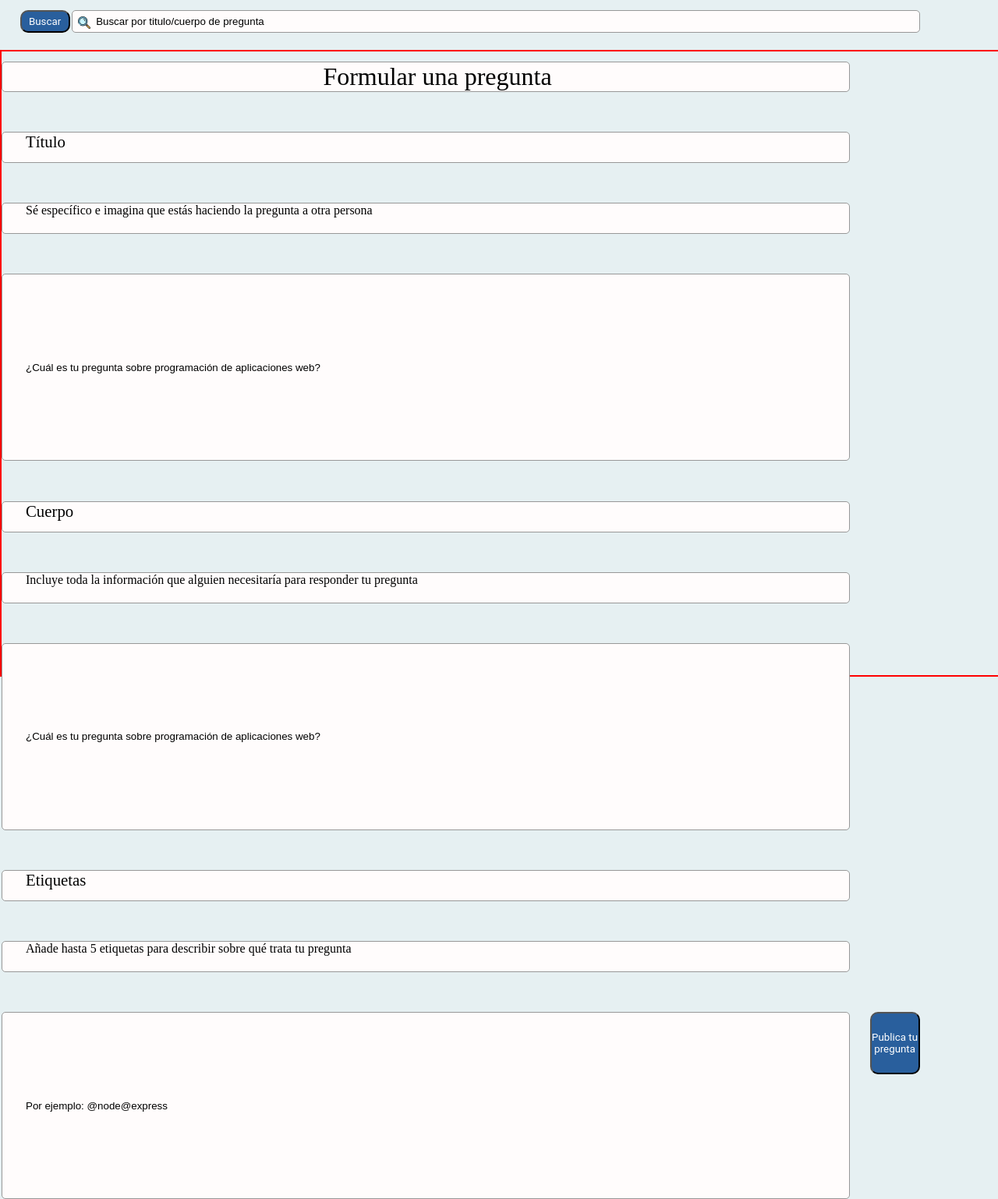
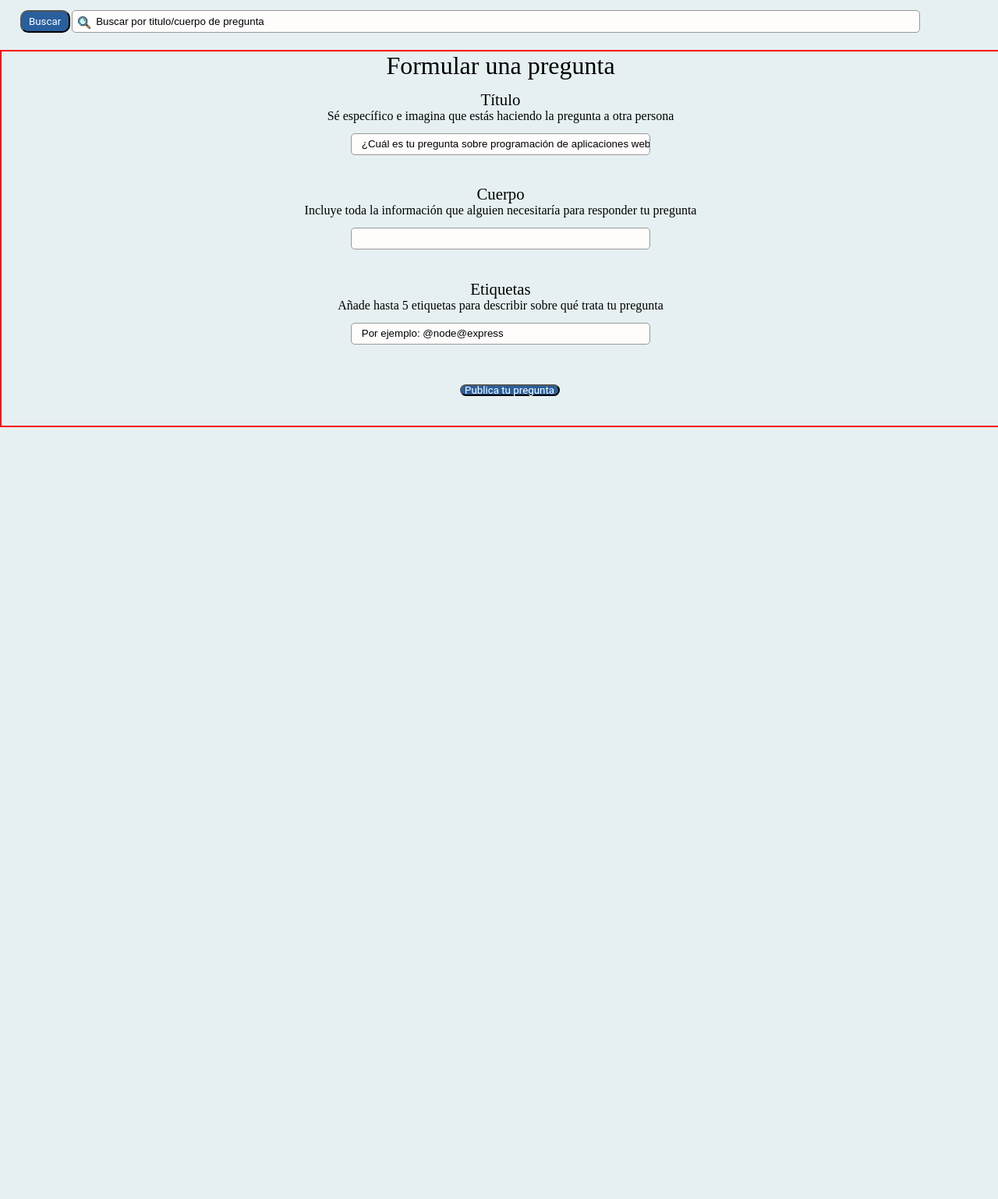
Before and after one commit to Cargon16/Proyecto-AW, a PHP site: page /vistas/paginaFormularPregunta.php in a window 1280 px wide. Shown: the part 244-1782 px from the top of the page at 78% size. After the commit the page ends 792 px from the top, so only its background shows below. Run offline with PHP 8.4, Linux system fonts and the light colour scheme.

Commit message:
cambios en formularioPregunta

```diff
--- a/Css/estilo.css
+++ b/Css/estilo.css
@@ -130,46 +130,41 @@ font-size: 100%;
     position: absolute;
     margin-top: 5%;
     width: 100%;
-    height: 100%;
+    height: 60%;
 
 }
 
 #divTitulo{
     text-align: center;
     font-size: 200%;
-    margin-bottom: 4%;
+    margin-bottom: 1%;
 }
 
 #tituloFormulario{
     font-size:130%;
+
 }
 
 .formularioPregunta{
     width: 100%;
     height: 100%;
     position: absolute;
+    border: 2px solid red;
+
+    display: flex;
+    flex-direction: column;
     align-items: center;
-    border: 2px solid red;
+
 }
 
 .formularioPregunta label{
-    width: 85%;
-    height: 5%;
-    margin-top: 1%;
-    margin-bottom: 3%;
 
-    float: left;
-
-    border: 1px solid #989898;
-    box-sizing: border-box;
-    border-radius: 5px;
-    background:  #FFFCFC;
-    padding-left: 30px;
+    font-size: 100%;
 }
 
 .formularioPregunta button{
-    width: 5%;
-    height: 10%;
+    width: 10%;
+    height: 3%;
 
     margin-top: 1%;
     margin-bottom: 3%;
@@ -194,16 +189,17 @@ font-size: 100%;
 }
 
 .formularioPregunta input{
-    width: 85%;
-    height: 30%;
+    width: 30%;
+    height: 59%;
     margin-top: 1%;
     margin-bottom: 3%;
-
-    float: left;
+    padding-left: 1%;
+    display: inline-block;
+    text-align: start;
 
     border: 1px solid #989898;
     box-sizing: border-box;
     border-radius: 5px;
-    background:  #FFFCFC;
-    padding-left: 30px;
+    background: #FFFCFC;
+
 }
--- a/vistas/paginaFormularPregunta.php
+++ b/vistas/paginaFormularPregunta.php
@@ -33,7 +33,7 @@
 
             <label id="tituloFormulario">Cuerpo</label>
             <label id="textSubCuerpo">Incluye toda la información que alguien necesitaría para responder tu pregunta</label>
-            <input id="inputCuerpo" value="¿Cuál es tu pregunta sobre programación de aplicaciones web?"> </input>
+            <input id="inputCuerpo" > </input>
 
             <label id="tituloFormulario">Etiquetas</label>
             <label id="textSubEtiquetas">Añade hasta 5 etiquetas para describir sobre qué trata tu pregunta</label>
```
